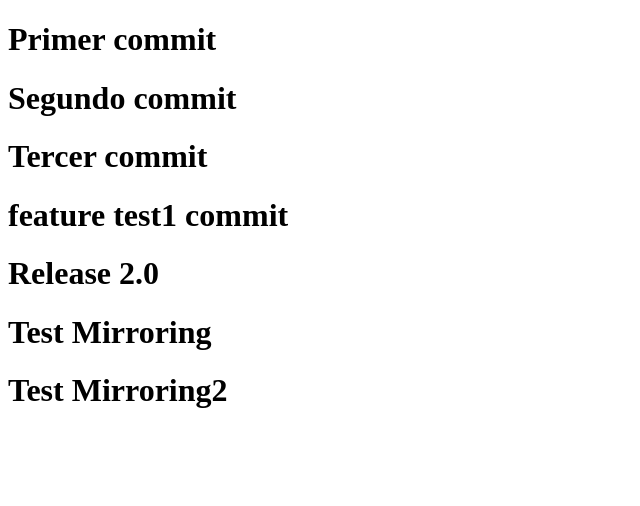
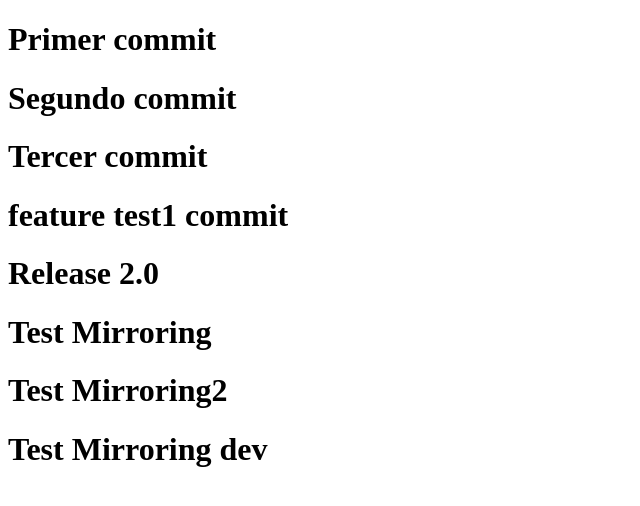
Before and after one commit to cjbellotti/test-jenkins, a plain HTML site: page index.html in a window 1280 px wide. Shown: the whole page, without its empty margins (0-640 px from the left). Drawn offline with Linux system fonts and the light colour scheme.

Commit message:
Test Mirroring dev

```diff
--- a/index.html
+++ b/index.html
@@ -14,5 +14,6 @@
     <h1>Release 2.0</h1>
 	<h1>Test Mirroring</h1>
 	<h1>Test Mirroring2</h1>
+	<h1>Test Mirroring dev</h1>
 </body>
 </html>
```
